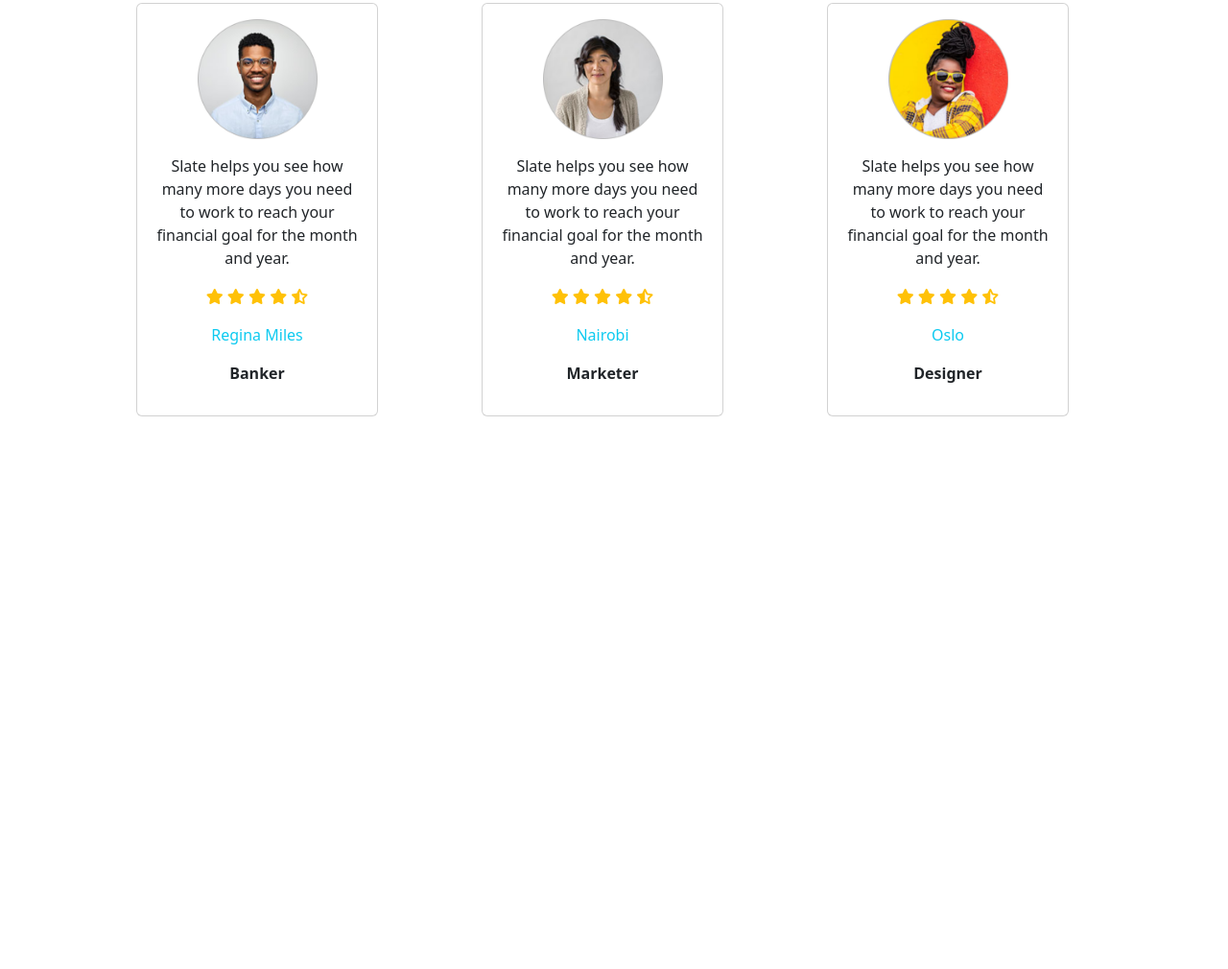
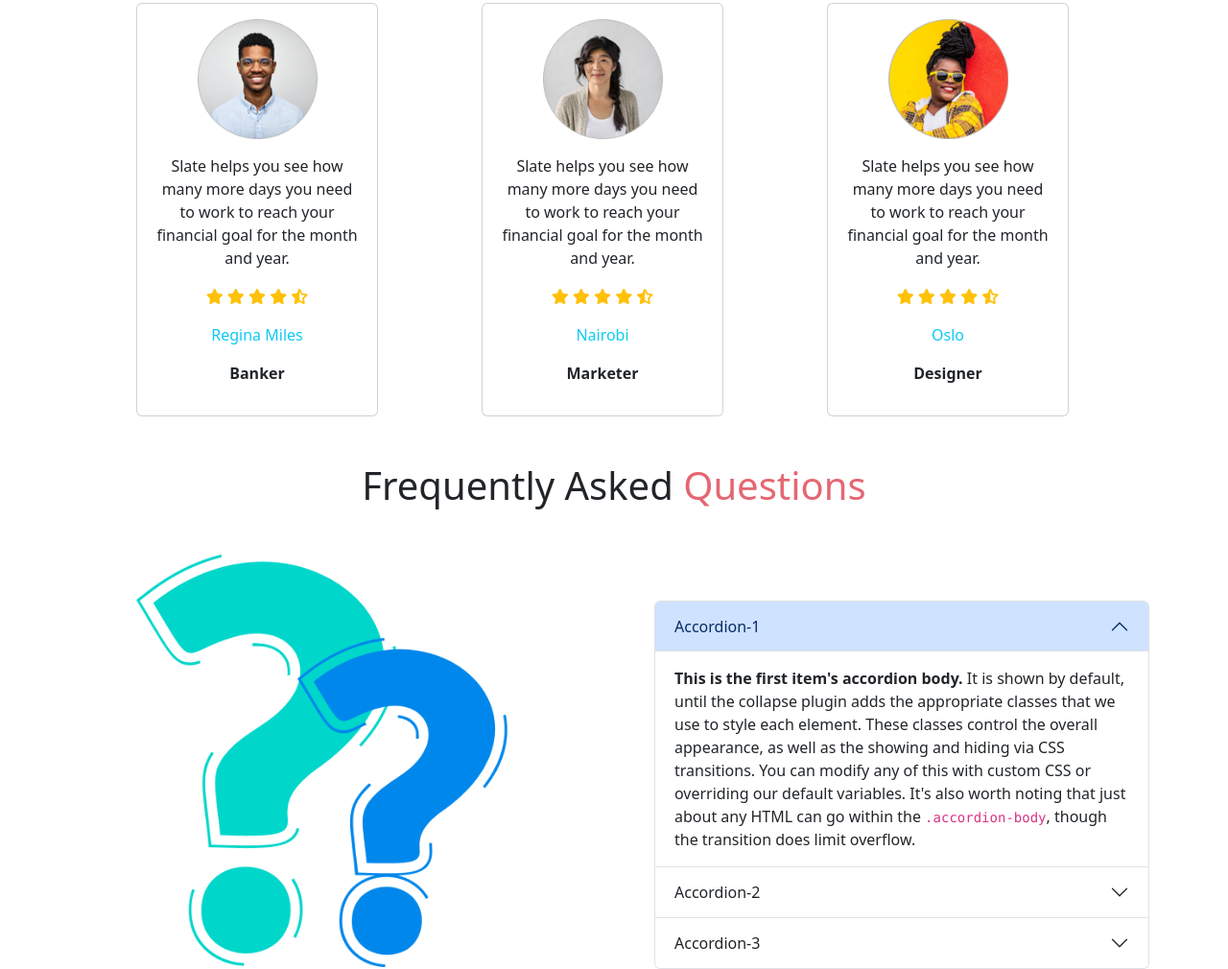
Before and after one commit to Habebur-rahman/project-by-bootstrap, a plain HTML site: page index.html in a window 1280 px wide. Shown: the part 1728-2738 px from the top of the page at 96% size. Before the commit the page ends 2162 px from the top, so only its background shows below. Drawn offline with Linux system fonts and the light colour scheme.

Commit message:
frequently section added

```diff
--- a/index.html
+++ b/index.html
@@ -330,6 +330,59 @@
 
         </section>
         <!-- Clients section end -->
+        <!-- Frequently Asked Questions start -->
+        <section class="mt-5 container  ">
+            <h1 class="text-center">Frequently Asked <span class="text-danger opacity-75">Questions</span></h1>
+            <div class="row row-cols-1 row-cols-md-2 mt-5  ms-5 d-flex">
+                <div class="col">
+                    <img class="w-75" src="./assets/images/faq.png" alt="">
+                </div>
+
+                 <div class="col mt-5  ">
+                    <div class="accordion" id="accordionExample">
+                        <div class="accordion-item">
+                          <h2 class="accordion-header">
+                            <button class="accordion-button" type="button" data-bs-toggle="collapse" data-bs-target="#collapseOne" aria-expanded="true" aria-controls="collapseOne">
+                              Accordion-1
+                            </button>
+                          </h2>
+                          <div id="collapseOne" class="accordion-collapse collapse show" data-bs-parent="#accordionExample">
+                            <div class="accordion-body">
+                              <strong>This is the first item's accordion body.</strong> It is shown by default, until the collapse plugin adds the appropriate classes that we use to style each element. These classes control the overall appearance, as well as the showing and hiding via CSS transitions. You can modify any of this with custom CSS or overriding our default variables. It's also worth noting that just about any HTML can go within the <code>.accordion-body</code>, though the transition does limit overflow.
+                            </div>
+                          </div>
+                        </div>
+                        <div class="accordion-item">
+                          <h2 class="accordion-header">
+                            <button class="accordion-button collapsed" type="button" data-bs-toggle="collapse" data-bs-target="#collapseTwo" aria-expanded="false" aria-controls="collapseTwo">
+                              Accordion-2
+                            </button>
+                          </h2>
+                          <div id="collapseTwo" class="accordion-collapse collapse" data-bs-parent="#accordionExample">
+                            <div class="accordion-body">
+                              <strong>This is the second item's accordion body.</strong> It is hidden by default, until the collapse plugin adds the appropriate classes that we use to style each element. These classes control the overall appearance, as well as the showing and hiding via CSS transitions. You can modify any of this with custom CSS or overriding our default variables. It's also worth noting that just about any HTML can go within the <code>.accordion-body</code>, though the transition does limit overflow.
+                            </div>
+                          </div>
+                        </div>
+                        <div class="accordion-item">
+                          <h2 class="accordion-header">
+                            <button class="accordion-button collapsed" type="button" data-bs-toggle="collapse" data-bs-target="#collapseThree" aria-expanded="false" aria-controls="collapseThree">
+                              Accordion-3
+                            </button>
+                          </h2>
+                          <div id="collapseThree" class="accordion-collapse collapse" data-bs-parent="#accordionExample">
+                            <div class="accordion-body">
+                              <strong>This is the third item's accordion body.</strong> It is hidden by default, until the collapse plugin adds the appropriate classes that we use to style each element. These classes control the overall appearance, as well as the showing and hiding via CSS transitions. You can modify any of this with custom CSS or overriding our default variables. It's also worth noting that just about any HTML can go within the <code>.accordion-body</code>, though the transition does limit overflow.
+                            </div>
+                          </div>
+                        </div>
+                      </div>
+                 </div>
+
+            </div>
+
+        </section>
+        <!-- Frequently Asked Questions end -->
 
 
     </main>
```
